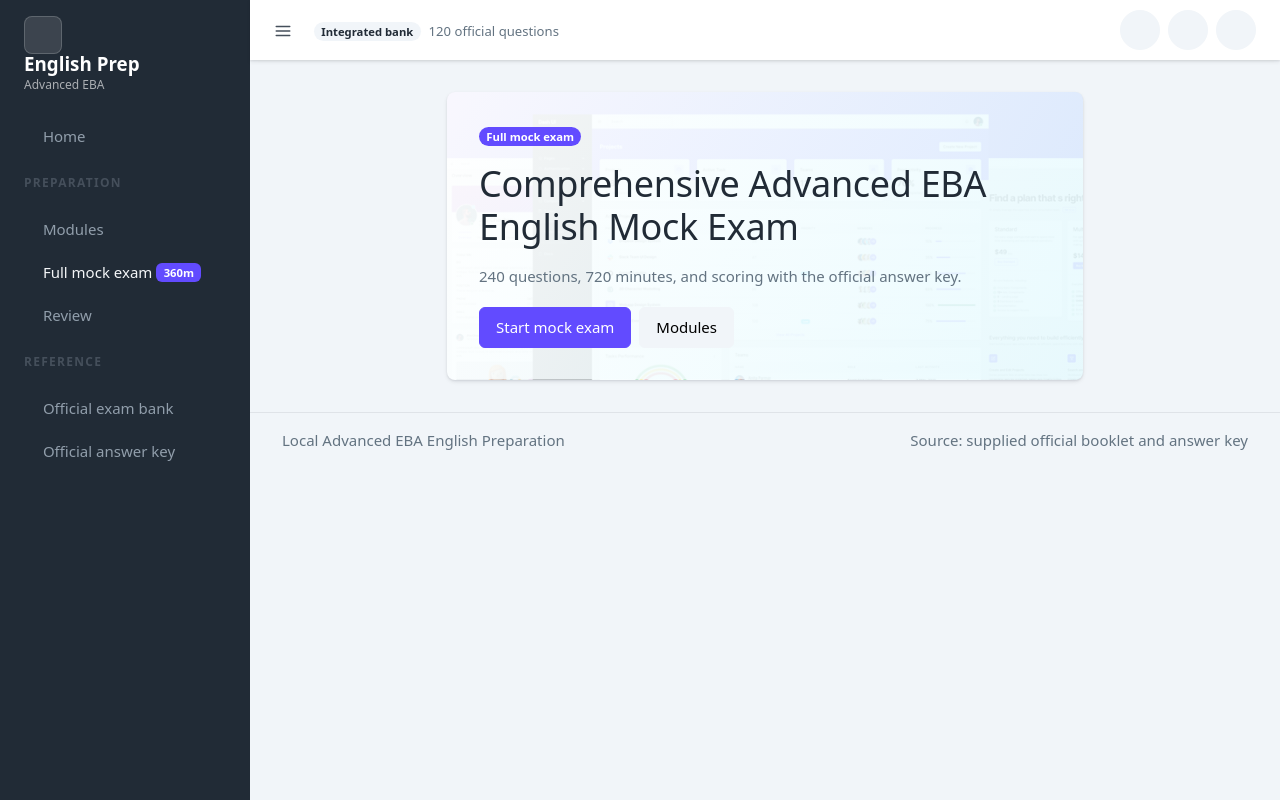
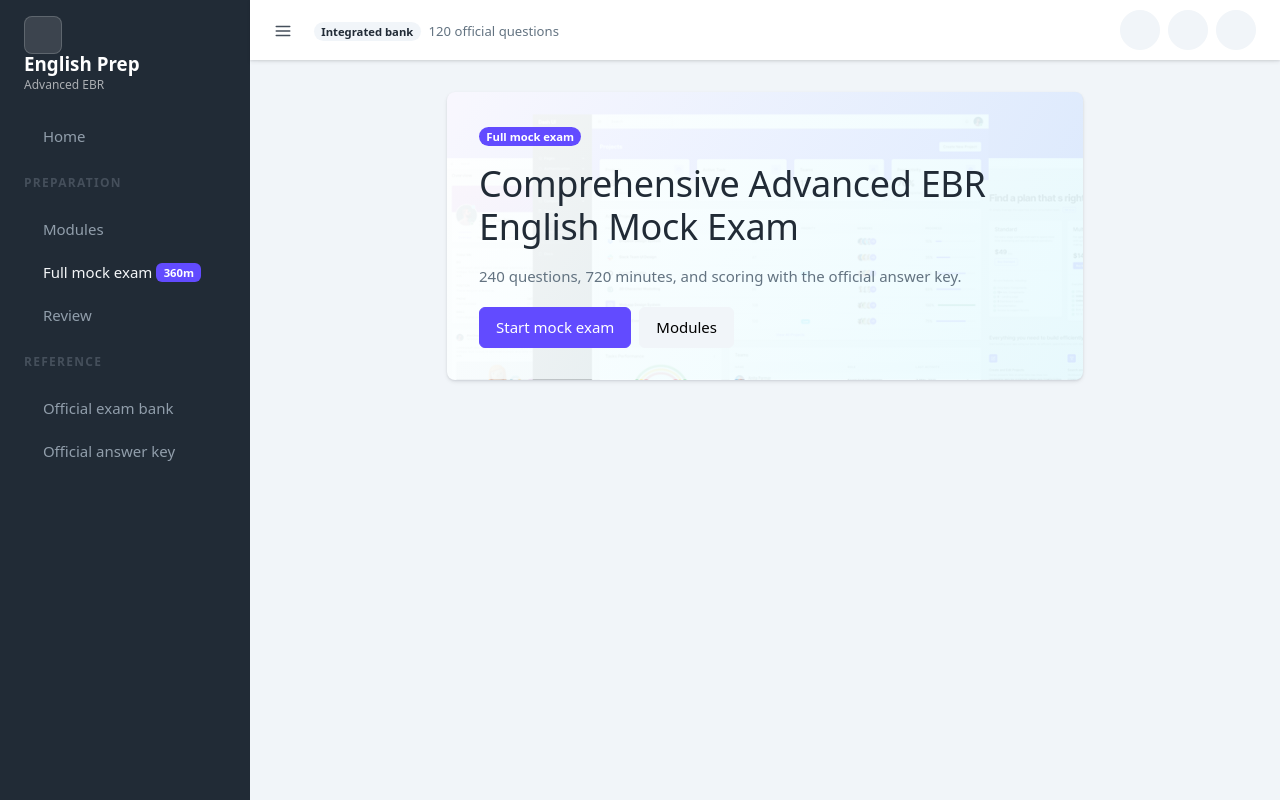
Before and after one commit to miguellynch130304-afk/escaladocenteingles, a Next.js app: page /exam in a window 1280 px wide. Built offline with nearby package versions, Linux system fonts and the light colour scheme; a web font is replaced by a local one.

Commit message:
Correct EBR branding and remove footer

```diff
--- a/data/examQuestions.js
+++ b/data/examQuestions.js
@@ -4,7 +4,7 @@ import { historicalExamQuestions } from 'data/historicalExamQuestions';
 import { legacyExamQuestions } from 'data/legacyExamQuestions';
 
 export const examMetadata = {
-  "title": "Comprehensive Advanced EBA English Mock Exam",
+  "title": "Comprehensive Advanced EBR English Mock Exam",
   "examCode": "Integrated official bank",
   "totalQuestions": 240,
   "durationMinutes": 720,
--- a/layouts/DefaultDashboardLayout.js
+++ b/layouts/DefaultDashboardLayout.js
@@ -4,7 +4,6 @@ import { useState } from 'react';
 // import sub components
 import NavbarVertical from './navbars/NavbarVertical';
 import NavbarTop from './navbars/NavbarTop';
-import { Row, Col } from 'react-bootstrap';
 
 const DefaultDashboardLayout = (props) => {
 	const [showMenu, setShowMenu] = useState(true);
@@ -29,15 +28,6 @@ const DefaultDashboardLayout = (props) => {
 					/>
 				</div>
 				{props.children}
-				<div className='px-6 border-top py-3'>
-					<Row>
-						<Col sm={6} className='text-center text-sm-start mb-2 mb-sm-0'>
-							<p className='m-0'>Local Advanced EBA English Preparation</p></Col>
-						<Col sm={6} className='text-center text-sm-end'>
-							<p className='m-0'>Source: supplied official booklet and answer key</p>
-						</Col>
-					</Row>
-				</div>
 			</div>
 		</div>
 	);
--- a/layouts/navbars/NavbarVertical.js
+++ b/layouts/navbars/NavbarVertical.js
@@ -101,7 +101,7 @@ const NavbarVertical = (props) => {
             </span>
             <span>
               English Prep
-              <small>Advanced EBA</small>
+              <small>Advanced EBR</small>
             </span>
           </Link>
         </div>
--- a/pages/_app.js
+++ b/pages/_app.js
@@ -13,9 +13,9 @@ import DefaultDashboardLayout from 'layouts/DefaultDashboardLayout';
 function MyApp({ Component, pageProps }) {
   const router = useRouter();
   const pageURL = `${process.env.baseURL || 'http://localhost:3000'}${router.pathname}`;
-  const title = "Advanced EBA English Preparation";
-  const description = "Grammar modules and an integrated full mock exam for Advanced EBA English preparation.";
-  const keywords = "Advanced EBA English, promotion exam, grammar modules, mock exam, teacher preparation"
+  const title = "Advanced EBR English Preparation";
+  const description = "Grammar modules and an integrated full mock exam for Advanced EBR English preparation.";
+  const keywords = "Advanced EBR English, promotion exam, grammar modules, mock exam, teacher preparation"
 
   // Identify the layout, which will be applied conditionally
   const Layout = Component.Layout || (router.pathname.includes('dashboard') ?
--- a/pages/index.js
+++ b/pages/index.js
@@ -92,7 +92,7 @@ const Home = () => {
           <Row className="align-items-center">
             <Col xl={7} lg={8}>
               <Badge bg="light" text="dark" className="mb-3 rounded-pill">{examMetadata.examCode}</Badge>
-              <h1 className="text-white mb-3">Advanced EBA English Preparation</h1>
+              <h1 className="text-white mb-3">Advanced EBR English Preparation</h1>
               <p className="text-white-75 mb-4 prep-hero-copy">
                 Grammar modules, guided cloze practice, composition, and a {examMetadata.totalQuestions}-question full mock exam with an official answer key.
               </p>
```
